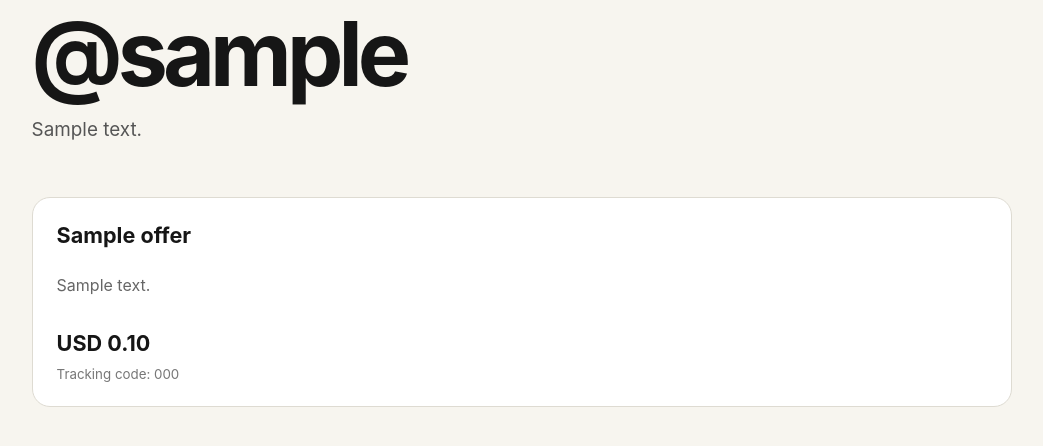
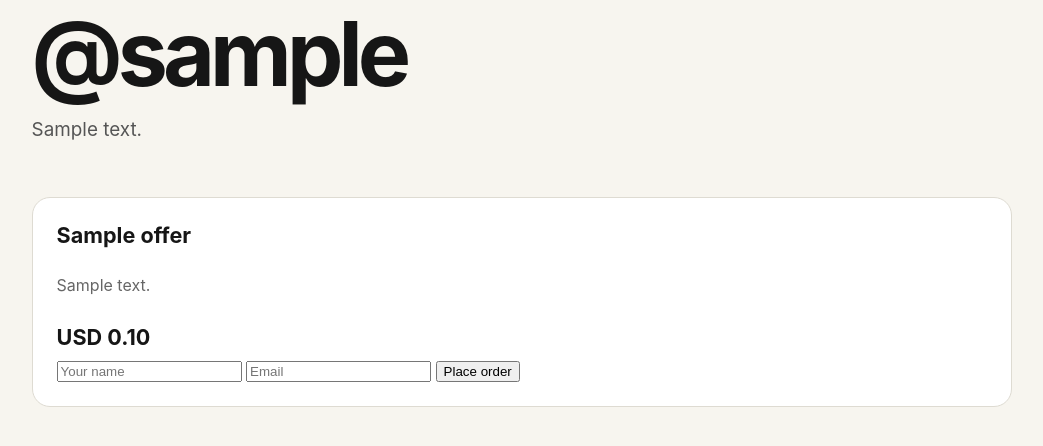
Before and after one commit to Nawar-Alsafadi-0/Pickbyme, a FastAPI app: template app/templates/creator_store.html in a window 1280 px wide. Shown: the part 220-666 px from the top of the page, without its empty margins (118-1161 px from the left). Run offline with FastAPI, Linux system fonts and the light colour scheme; the template is opened without the code that fills it: most values are stand-ins (such as "Sample title", 1, 10 or a date in 2020).

Commit message:
feat: add creator storefront checkout

```diff
--- a/app/templates/creator_store.html
+++ b/app/templates/creator_store.html
@@ -12,10 +12,25 @@
     <h3>{{ offer.title }}</h3>
     <p>{{ offer.description }}</p>
     <strong>{{ offer.currency }} {{ '%.3f'|format(offer.price_minor / 1000) if offer.currency == 'OMR' else '%.2f'|format(offer.price_minor / 100) }}</strong>
-    <small>Tracking code: {{ link.tracking_code }}</small>
+    <form class="checkout" data-code="{{ link.tracking_code }}">
+      <input name="buyer_name" placeholder="Your name" required>
+      <input name="buyer_email" type="email" placeholder="Email" required>
+      <button type="submit">Place order</button>
+      <small class="checkout-status"></small>
+    </form>
   </article>
 {% else %}
   <article class="card"><h3>No picks yet</h3></article>
 {% endfor %}
 </section>
+<script>
+document.querySelectorAll('.checkout').forEach(form=>form.addEventListener('submit',async e=>{
+  e.preventDefault(); const data=Object.fromEntries(new FormData(form));
+  const status=form.querySelector('.checkout-status'); status.textContent='Creating order...';
+  const res=await fetch('/api/orders',{method:'POST',headers:{'Content-Type':'application/json'},body:JSON.stringify({...data,tracking_code:form.dataset.code})});
+  const body=await res.json();
+  status.textContent=res.ok?'Order #'+body.order_id+' created. Awaiting confirmation.':(body.detail||'Could not create order.');
+  if(res.ok) form.reset();
+}));
+</script>
 {% endblock %}
```
